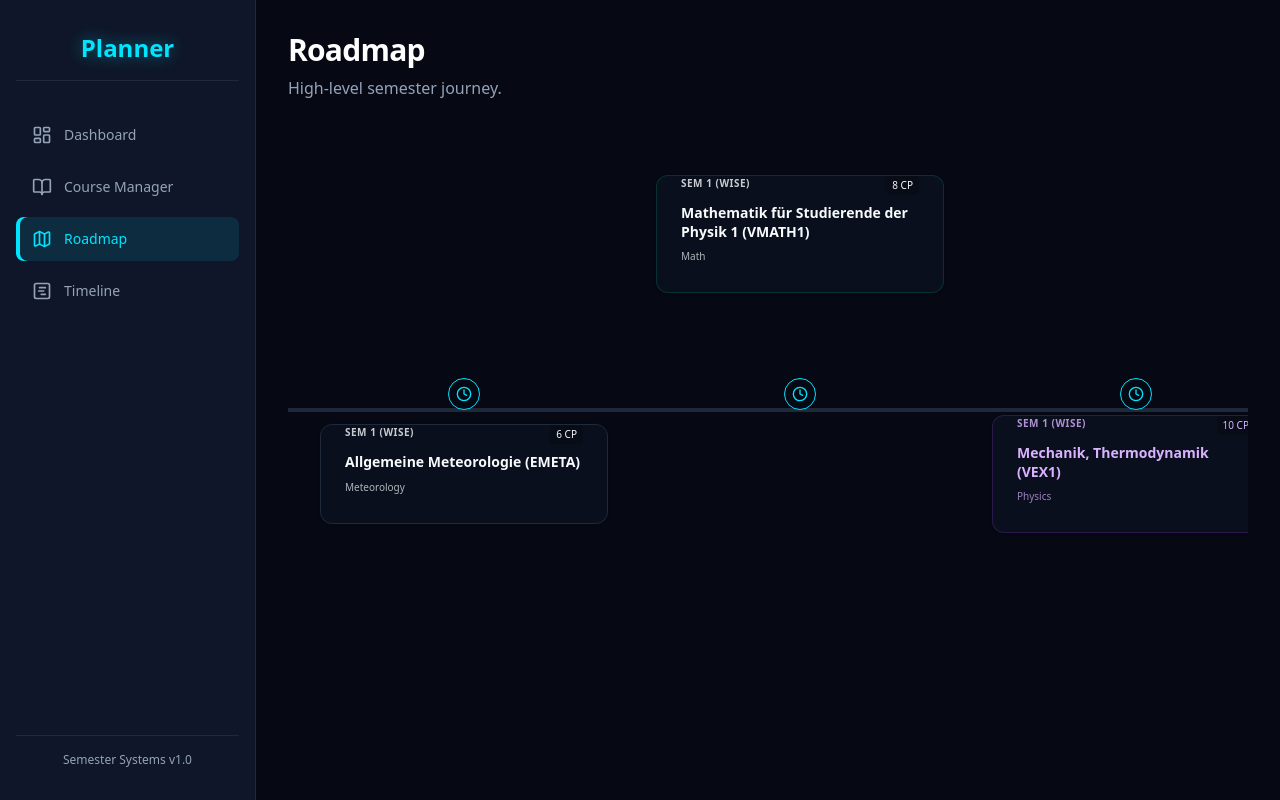
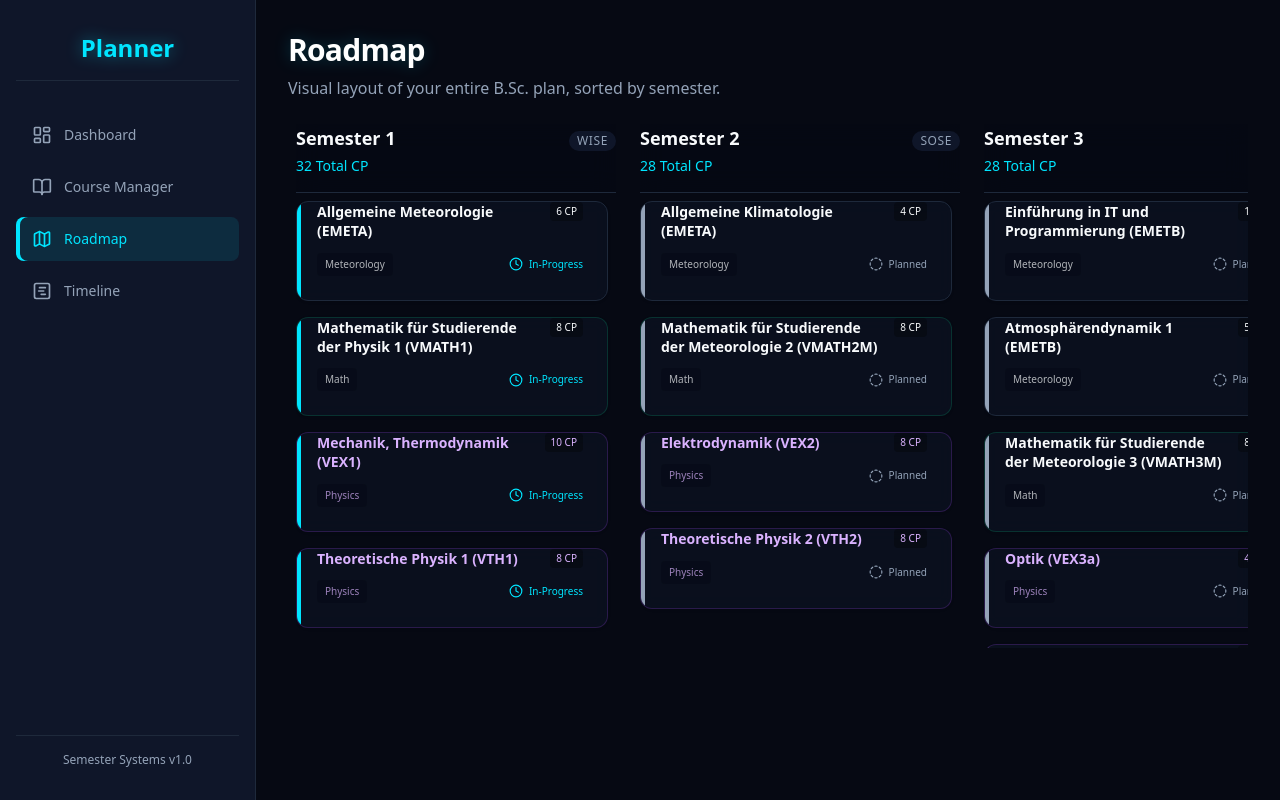
Before and after one commit to 184467gianluca/study-planner, a Next.js app: page /roadmap in a window 1280 px wide. Built offline with nearby package versions, Linux system fonts and the light colour scheme.

Commit message:
feat(academics): Phase 9 - Kanban Roadmap Redesign

```diff
--- a/src/app/roadmap/page.tsx
+++ b/src/app/roadmap/page.tsx
@@ -2,12 +2,10 @@
 
 import { useCourses } from "@/context/CourseContext";
 import { Card, CardContent } from "@/components/ui/Card";
-import { Map, CheckCircle2, CircleDashed, Clock } from "lucide-react";
+import { CheckCircle2, CircleDashed, Clock } from "lucide-react";
 
 export default function RoadmapView() {
     const { courses, startSeason } = useCourses();
-
-    const sortedCourses = [...courses].sort((a, b) => a.semester - b.semester);
 
     const getSeasonForSemester = (sem: number) => {
         const isStartWiSe = startSeason === "WiSe";
@@ -15,8 +13,6 @@ export default function RoadmapView() {
         if (isStartWiSe) return isOdd ? "WiSe" : "SoSe";
         return isOdd ? "SoSe" : "WiSe";
     };
-
-    const topLevelCourses = sortedCourses.filter(c => !c.parentModuleId);
 
     const getCategoryStyles = (category?: string) => {
         switch (category) {
@@ -28,71 +24,101 @@ export default function RoadmapView() {
         }
     };
 
+    // Phase 9: Group courses strictly by semester for the new Kanban layout
+    const coursesBySemester = courses.reduce((acc, course) => {
+        const sem = course.semester;
+        if (!acc[sem]) acc[sem] = [];
+        acc[sem].push(course);
+        return acc;
+    }, {} as Record<number, typeof courses>);
+
+    // Get a sorted array of the semester numbers that actually have courses
+    const activeSemesters = Object.keys(coursesBySemester)
+        .map(Number)
+        .sort((a, b) => a - b);
+
     return (
         <div className="space-y-6 h-[calc(100vh-8rem)] flex flex-col">
             <div>
-                <h1 className="text-3xl font-bold tracking-tight text-white">
+                <h1 className="text-3xl font-bold tracking-tight text-white drop-shadow-[0_0_8px_rgba(0,229,255,0.2)]">
                     Roadmap
                 </h1>
                 <p className="text-foreground-muted mt-2">
-                    High-level semester journey.
+                    Visual layout of your entire B.Sc. plan, sorted by semester.
                 </p>
             </div>
 
-            {sortedCourses.length === 0 ? (
+            {activeSemesters.length === 0 ? (
                 <Card>
                     <CardContent className="py-12 text-center text-foreground-muted">
                         No courses available to generate roadmap.
                     </CardContent>
                 </Card>
             ) : (
-                <div className="flex-1 overflow-x-auto relative pb-8 mt-4 custom-scrollbar">
-                    <div className="flex items-center absolute top-1/2 left-0 right-0 h-1 bg-border -translate-y-1/2 min-w-max px-8 z-0"></div>
-
-                    <div className="flex items-center space-x-12 px-8 min-w-max h-full z-10 relative">
-                        {topLevelCourses.map((course, index) => {
-                            const childCourses = sortedCourses.filter(c => c.parentModuleId === course.id);
+                <div className="flex-1 overflow-x-auto overflow-y-hidden pb-4 custom-scrollbar">
+                    <div className="flex gap-6 h-full items-start min-w-max pb-4 px-2">
+                        {activeSemesters.map(semesterNum => {
+                            const semesterCourses = coursesBySemester[semesterNum];
+                            const totalCP = semesterCourses.reduce((acc, c) => acc + (c.credits || 0), 0);
+                            const season = getSeasonForSemester(semesterNum);
 
                             return (
-                                <div key={course.id} className="relative flex flex-col justify-center w-72 h-full">
-                                    {/* Node dot on the line */}
-                                    <div className="absolute top-1/2 left-1/2 -translate-x-1/2 -translate-y-1/2 flex items-center justify-center">
-                                        <div className={`w-8 h-8 rounded-full flex items-center justify-center bg-background border ${course.status === "completed" ? "border-success text-success" :
-                                            course.status === "in-progress" ? "border-primary text-primary" :
-                                                "border-foreground-muted text-foreground-muted"
+                                <div key={`sem-${semesterNum}`} className="flex flex-col w-[320px] max-h-full shrink-0">
+                                    {/* Column Header */}
+                                    <div className="sticky top-0 z-10 bg-background/95 backdrop-blur-md pb-4 mb-2 border-b border-border">
+                                        <div className="flex justify-between items-baseline mb-1">
+                                            <h2 className="text-lg font-bold text-foreground">Semester {semesterNum}</h2>
+                                            <span className="text-xs font-medium text-foreground-muted uppercase tracking-wider bg-surface px-2 py-0.5 rounded-full">
+                                                {season}
+                                            </span>
+                                        </div>
+                                        <p className="text-sm text-primary font-medium">{totalCP} Total CP</p>
+                                    </div>
+
+                                    {/* Scrollable Column Content (The Cards) */}
+                                    <div className="flex-1 overflow-y-auto space-y-4 pr-2 custom-scrollbar pb-2">
+                                        {semesterCourses
+                                            .filter(c => !c.parentModuleId) // Only render top-level courses as main cards
+                                            .map(course => {
+                                                const childCourses = semesterCourses.filter(c => c.parentModuleId === course.id);
+
+                                                return (
+                                                    <Card key={course.id} className={`border shadow-sm transition-all hover:bg-surface-hover ${getCategoryStyles(course.category)} relative overflow-hidden`}>
+                                                        {/* Status Indicator Strip */}
+                                                        <div className={`absolute left-0 top-0 bottom-0 w-1 ${course.status === "completed" ? "bg-success" :
+                                                                course.status === "in-progress" ? "bg-primary" :
+                                                                    "bg-foreground-muted"
+                                                            }`} />
+
+                                                        <CardContent className="p-4 pl-5">
+                                                            <div className="flex justify-between items-start mb-2 gap-2">
+                                                                <h3 className="font-semibold text-sm leading-snug">
+                                                                    {course.name}
+                                                                </h3>
+                                                                <span className="text-[10px] px-1.5 py-0.5 rounded bg-black/30 font-medium shrink-0">
+                                                                    {course.credits} CP
+                                                                </span>
+                                                            </div>
+
+                                                            <div className="flex items-center justify-between mt-3 text-[10px]">
+                                                                <span className="opacity-70 capitalize bg-background/50 px-2 py-1 rounded">
+                                                                    {course.category}
+                                                                </span>
+                                                                <div className={`flex items-center gap-1.5 font-medium ${course.status === "completed" ? "text-success" :
+                                                                        course.status === "in-progress" ? "text-primary" :
+                                                                            "text-foreground-muted"
                                                                     }`}>
-                                            {course.status === "completed" ? <CheckCircle2 className="w-4 h-4" /> :
-                                                course.status === "in-progress" ? <Clock className="w-4 h-4" /> :
-                                                    <CircleDashed className="w-4 h-4" />}
+                                                                    {course.status === "completed" ? <CheckCircle2 className="w-3.5 h-3.5" /> :
+                                                                        course.status === "in-progress" ? <Clock className="w-3.5 h-3.5" /> :
+                                                                            <CircleDashed className="w-3.5 h-3.5" />}
+                                                                    <span className="capitalize">{course.status}</span>
                                                                 </div>
                                                             </div>
 
-                                    {/* Card below or above the line alternating */}
-                                    <div className={`transition-transform hover:-translate-y-1 ${index % 2 === 0 ? "mt-40 mb-0" : "-mt-40 mb-40"}`}>
-                                        <Card className={`border shadow-sm bg-background/50 backdrop-blur-sm ${getCategoryStyles(course.category)}`}>
-                                            <CardContent className="p-4">
-                                                <div className="flex justify-between items-start mb-2">
-                                                    <span className="text-[10px] font-semibold tracking-wider uppercase opacity-80">
-                                                        Sem {course.semester} ({getSeasonForSemester(course.semester)})
-                                                    </span>
-                                                    <span className="text-[10px] px-1.5 py-0.5 rounded bg-black/20 font-medium">
-                                                        {course.credits} CP
-                                                    </span>
-                                                </div>
-                                                <h3 className="font-semibold text-sm leading-snug mb-2">
-                                                    {course.name}
-                                                </h3>
-                                                {course.category && (
-                                                    <div className="text-[10px] opacity-70 capitalize mb-1">
-                                                        {course.category}
-                                                    </div>
-                                                )}
-
                                                             {childCourses.length > 0 && (
                                                                 <div className="mt-3 pt-3 border-t border-black/10 space-y-1.5">
-                                                        <p className="text-[10px] font-medium uppercase opacity-70 mb-2">Assigned Modules</p>
                                                                     {childCourses.map(child => (
-                                                            <div key={child.id} className={`p-2 rounded border text-[11px] flex justify-between items-center bg-background/80 ${getCategoryStyles(child.category)}`}>
+                                                                        <div key={child.id} className={`px-2 py-1.5 rounded border text-[11px] flex justify-between items-center bg-background/80 ${getCategoryStyles(child.category)}`}>
                                                                             <span className="font-medium truncate mr-2" title={child.name}>{child.name}</span>
                                                                             <span className="whitespace-nowrap opacity-80">{child.credits} CP</span>
                                                                         </div>
@@ -101,6 +127,8 @@ export default function RoadmapView() {
                                                             )}
                                                         </CardContent>
                                                     </Card>
+                                                );
+                                            })}
                                     </div>
                                 </div>
                             );
@@ -111,19 +139,18 @@ export default function RoadmapView() {
 
             <style jsx global>{`
                 .custom-scrollbar::-webkit-scrollbar {
-          height: 12px;
+                    width: 6px;
+                    height: 8px;
                 }
                 .custom-scrollbar::-webkit-scrollbar-track {
-          background: rgba(15, 22, 41, 0.5);
-          border-radius: 8px;
+                    background: transparent;
                 }
                 .custom-scrollbar::-webkit-scrollbar-thumb {
-          background: rgba(0, 229, 255, 0.2);
-          border-radius: 8px;
-          border: 2px solid rgba(15, 22, 41, 1);
+                    background: rgba(255, 255, 255, 0.1);
+                    border-radius: 4px;
                 }
                 .custom-scrollbar::-webkit-scrollbar-thumb:hover {
-          background: rgba(0, 229, 255, 0.5);
+                    background: rgba(255, 255, 255, 0.2);
                 }
             `}</style>
         </div>
```
Also changed, not shown: src/app/page.tsx (+25 -25 lines). Lines whose indentation alone changed are shown as unchanged.
